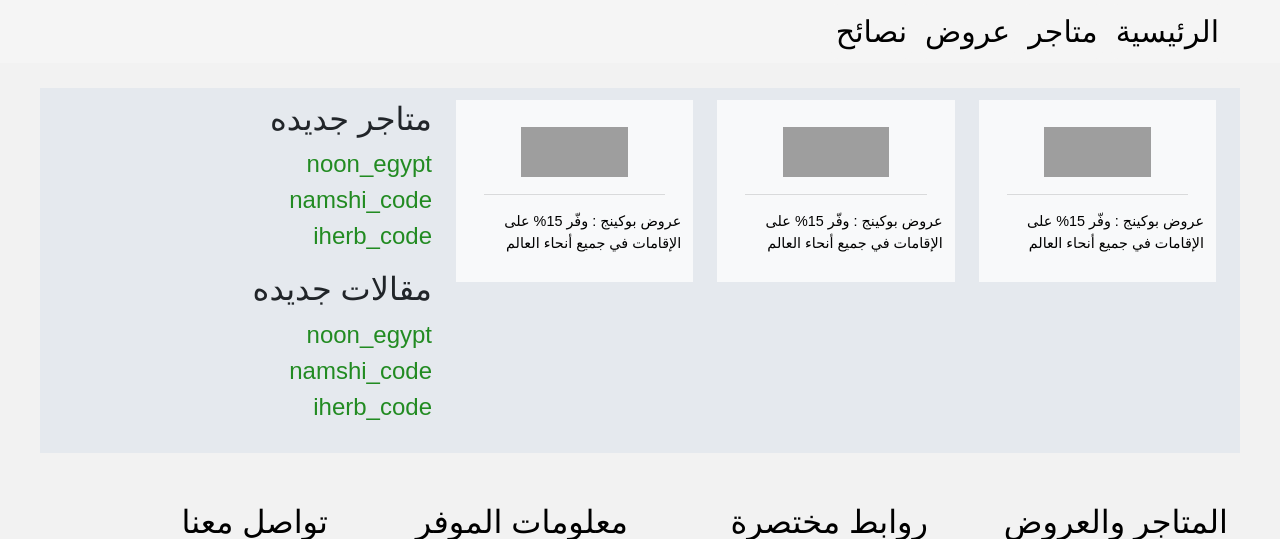
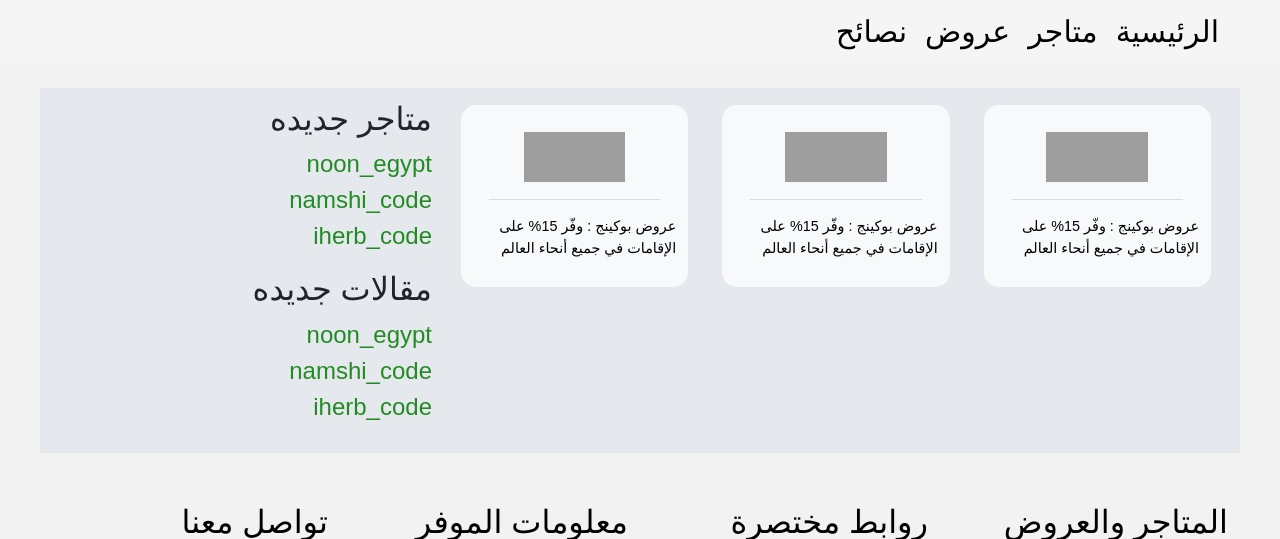
Before and after one commit to fahmy554/site_base, a Django app: page / in a window 1280 px wide. Shown: the part 120-659 px from the top of the page. Run offline with Django 3.2, Linux system fonts and the light colour scheme; data comes from the database, SQL or seed files in the repository; some libraries are stand-ins or nearby versions; grey boxes are pictures that could not be loaded.

Commit message:
some message

```diff
--- a/static/css/test.css
+++ b/static/css/test.css
@@ -327,6 +327,8 @@ input{
 }
 .store-wrapper{
     padding: 12px;
+    margin:5px;
+    border-radius: 15px;
 }
 .store-link p{
     color: black;
@@ -370,8 +372,9 @@ input{
 .posts{
     margin-top: 20px;
 }
-.popost-wrapper{
+.post-wrapper{
     padding: 10px;
+
 }
 .post{
     border-radius: 12px;
```
